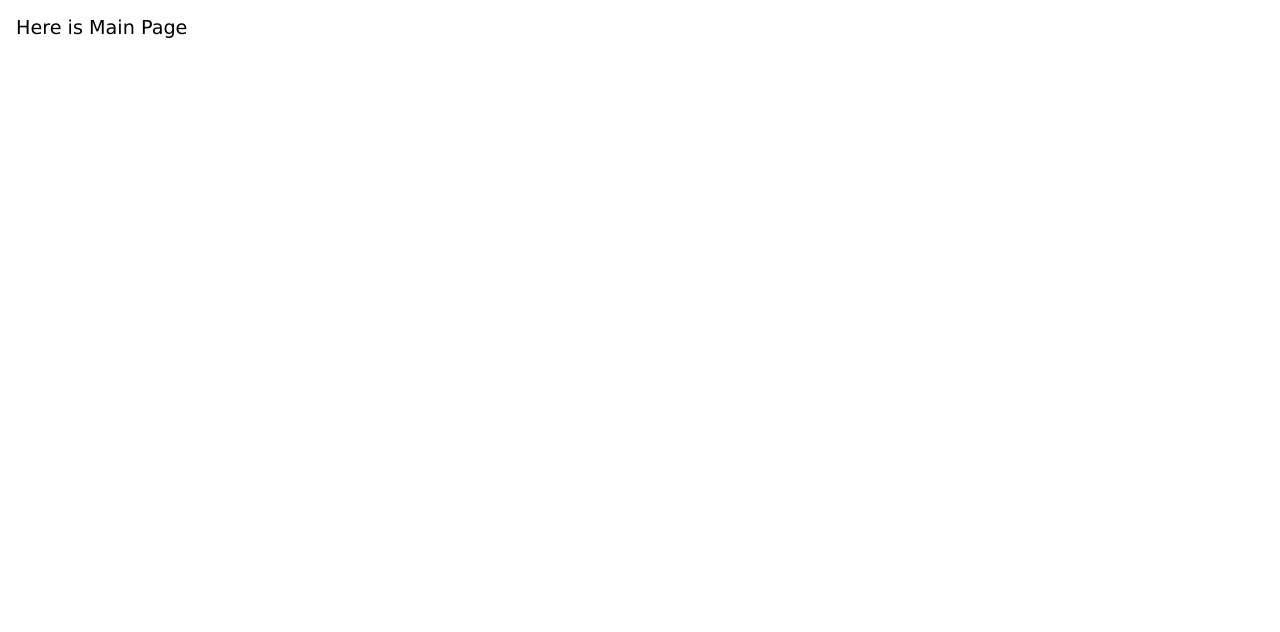
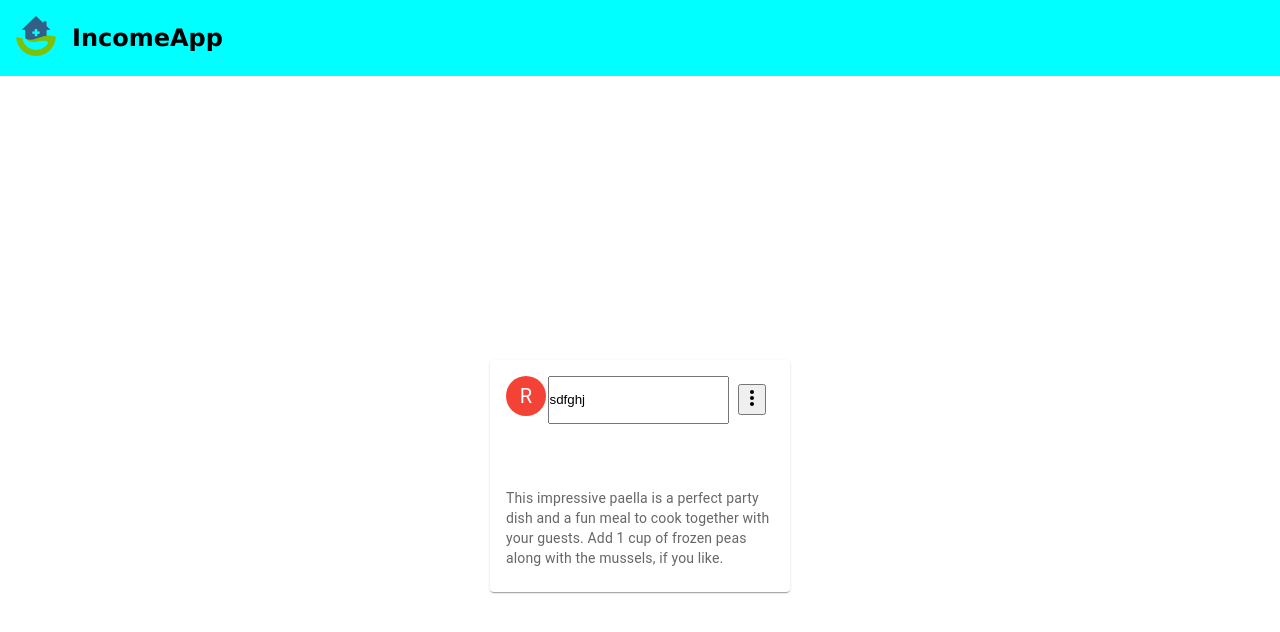
Before and after one commit to FatihG34/incomeappwithtype, a React (Create React App) app: page / in a window 1280 px wide. Shown: the top 632 px of the page. Built offline with nearby package versions, Linux system fonts and the light colour scheme.

Commit message:
mui and redux added

```diff
--- a/src/App.tsx
+++ b/src/App.tsx
@@ -1,12 +1,7 @@
 import React from 'react';
+import AppRouter from './router/AppRouter';
 import './scss/App.scss'
 
-function App() {
-  return (
-    <div className="App">
-     Here is Main Page
-    </div>
-  );
-}
+function App() {return (<AppRouter/>);}
 
 export default App;
--- /dev/null
+++ b/src/components/Cards.tsx
@@ -0,0 +1,104 @@
+import * as React from 'react';
+import { styled } from '@mui/material/styles';
+import Card from '@mui/material/Card';
+import CardHeader from '@mui/material/CardHeader';
+import CardMedia from '@mui/material/CardMedia';
+import CardContent from '@mui/material/CardContent';
+import CardActions from '@mui/material/CardActions';
+import Collapse from '@mui/material/Collapse';
+import Avatar from '@mui/material/Avatar';
+import IconButton, { IconButtonProps } from '@mui/material/IconButton';
+import Typography from '@mui/material/Typography';
+import { red } from '@mui/material/colors';
+import FavoriteIcon from '@mui/icons-material/Favorite';
+import ShareIcon from '@mui/icons-material/Share';
+import ExpandMoreIcon from '@mui/icons-material/ExpandMore';
+import AddCircleOutlineIcon from '@mui/icons-material/AddCircleOutline';
+import DeleteForeverIcon from '@mui/icons-material/DeleteForever';
+import MoreVertIcon from '@mui/icons-material/MoreVert';
+import Box from '@mui/material/Box';
+import Popper from '@mui/material/Popper';
+
+const More = () => {
+  const [anchorEl, setAnchorEl] = React.useState<null | HTMLElement>(null);
+
+  const handleClick = (event: React.MouseEvent<HTMLElement>) => {
+    setAnchorEl(anchorEl ? null : event.currentTarget);
+  };
+
+  const open = Boolean(anchorEl);
+  const id = open ? 'simple-popper' : undefined;
+
+  return (
+    <div className='' style={{cursor:'pointer'}}>
+      <button aria-describedby={id} type="button" onClick={handleClick}>
+        <MoreVertIcon style={{cursor:'pointer'}} />
+      </button>
+      <Popper id={id} open={open} anchorEl={anchorEl} placement={'right-end'} sx={{ boxShadow: 4 }}>
+        <Box sx={{ p: 1, bgcolor: 'background.paper', cursor: 'pointer' }} onClick={handleClick}>
+          <AddCircleOutlineIcon /> <span>Add a Member</span>
+        </Box>
+        <Box sx={{ p: 1, bgcolor: 'background.paper', cursor: 'pointer' }} onClick={handleClick}>
+          <DeleteForeverIcon /> Remove This Member
+        </Box>
+      </Popper>
+    </div>
+  );
+}
+
+interface ExpandMoreProps extends IconButtonProps {
+  expand: boolean;
+}
+
+const ExpandMore = styled((props: ExpandMoreProps) => {
+  const { expand, ...other } = props;
+  return <IconButton {...other} />;
+})(({ theme, expand }) => ({
+  transform: !expand ? 'rotate(0deg)' : 'rotate(180deg)',
+  marginLeft: 'auto',
+  transition: theme.transitions.create('transform', {
+    duration: theme.transitions.duration.shortest,
+  }),
+}));
+
+const Cards = () => {
+
+
+
+
+  return (
+    <Card sx={{ maxWidth: 300 }}>
+      <Box style={{display:'flex',justifyContent:'space-between', padding:'1rem'}}>
+        <Avatar sx={{ bgcolor: red[500] }} aria-label="recipe">
+          R
+        </Avatar>
+<input type="text" value={'sdfghj'} />
+
+        <IconButton aria-label="settings" style={{cursor:'pointer'}}>
+          <More />
+        </IconButton>
+      </Box>
+      <CardHeader>
+        <input type="text" value={'ssdfgh'} />
+      </CardHeader>
+      <CardContent>
+        <Typography variant="body2" color="text.secondary">
+          This impressive paella is a perfect party dish and a fun meal to cook
+          together with your guests. Add 1 cup of frozen peas along with the mussels,
+          if you like.
+        </Typography>
+      </CardContent>
+      {/* <CardActions disableSpacing style={{display:'flex',justifyContent:'space-between', padding:'1rem'}}>
+        <IconButton aria-label="add to favorites">
+          <FavoriteIcon />
+        </IconButton>
+        <IconButton aria-label="delete">
+          <ShareIcon />
+        </IconButton>
+
+      </CardActions> */}
+    </Card>
+  );
+}
+
+export default Cards
--- a/src/components/Navabar.tsx
+++ b/src/components/Navabar.tsx
@@ -1,10 +1,17 @@
-import React from 'react'
+import navbar from '../scss/navbar.module.scss';
+import Icon from '../assets/income.png';
 
 const Navabar = () => {
   return (
-    <div>
-      Here is Navbar
-    </div>
+    <nav className={navbar.navbar}>
+      <div className={navbar['navbar_brand']}>
+        <picture>
+          <img className={navbar['navbar_brand-img']} src={Icon} alt="income image"/>
+        </picture>
+        <h1>IncomeApp</h1>
+        </div>
+
+    </nav>
   )
 }
 
--- /dev/null
+++ b/src/pages/Home.tsx
@@ -0,0 +1,13 @@
+import Cards from '../components/Cards'
+import home from '../scss/home.module.scss';
+
+
+const Home = () => {
+  return (
+    <div className={home['home-mainarea']}>
+      <Cards/>
+    </div>
+  )
+}
+
+export default Home
--- /dev/null
+++ b/src/router/AppRouter.tsx
@@ -0,0 +1,18 @@
+import React from 'react'
+import { BrowserRouter, Route, Routes } from 'react-router-dom'
+import Navabar from '../components/Navabar'
+import Home from '../pages/Home'
+
+const AppRouter = () => {
+  return (
+    <BrowserRouter>
+    <Navabar/>
+    <Routes>
+      <Route path='/' element={<Home/>} />
+    </Routes>
+
+    </BrowserRouter>
+  )
+}
+
+export default AppRouter
```
Also changed, not shown: package.json (+14 -7 lines), src/assets/income.png (added), 1 other file (tests, documents, lock files or other folders).
